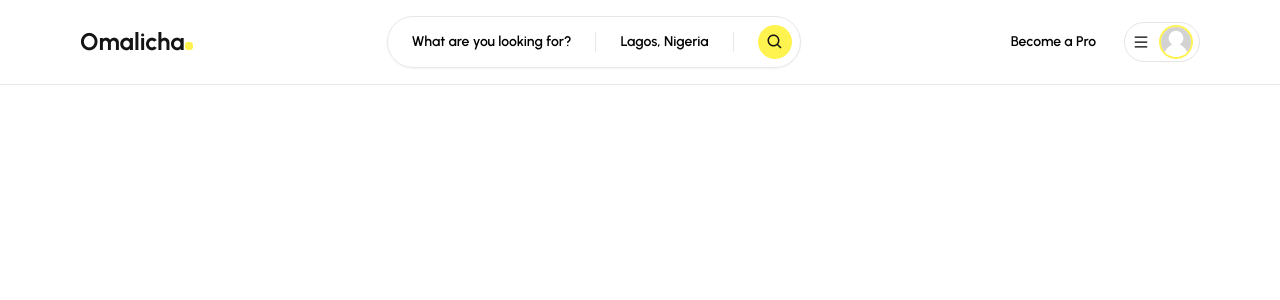
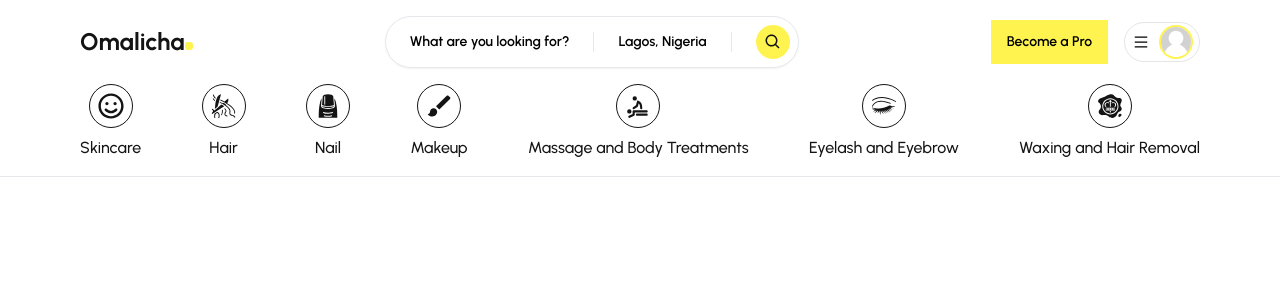
Before and after one commit to dindustack/omalicha, a Next.js app: page / in a window 1280 px wide. Shown: the top 300 px of the page. Built offline with nearby package versions, Linux system fonts and the light colour scheme; no server answers.

Commit message:
fetch category from path name

```diff
--- /dev/null
+++ b/app/components/Navbar/Category/Categories.tsx
@@ -0,0 +1,34 @@
+"use client";
+
+import React from "react";
+import { Container } from "../Container";
+import { categories } from "@/app/utils/categories";
+import { CategoryBox } from "./CategoryBox";
+import { usePathname, useSearchParams } from "next/navigation";
+
+export const NavbarCategories = () => {
+  const params = useSearchParams();
+  const category = params?.get("category");
+  const pathname = usePathname();
+
+  const isMainPage = pathname === "/";
+
+  if (!isMainPage) {
+    return null;
+  }
+  return (
+    <Container>
+      <div className="pt-4 flex flex-row items-center gap-14 md:gap-2 justify-between overflow-x-scroll no-scrollbar overscroll-none">
+        {React.Children.toArray(
+          categories.map((item) => (
+            <CategoryBox
+              label={item.label}
+              selected={category === item.label}
+              icon={item.icon}
+            />
+          ))
+        )}
+      </div>
+    </Container>
+  );
+};
--- /dev/null
+++ b/app/components/Navbar/Category/CategoryBox.tsx
@@ -0,0 +1,82 @@
+"use client";
+
+import qs from "query-string";
+import { useRouter, useSearchParams } from "next/navigation";
+import { useCallback } from "react";
+import { IconType } from "react-icons";
+
+interface ICategoryBoxProps {
+  icon: IconType;
+  label: string;
+  selected?: boolean;
+}
+
+export const CategoryBox: React.FC<ICategoryBoxProps> = ({
+  icon: Icon,
+  label,
+  selected,
+}) => {
+  const router = useRouter();
+  const params = useSearchParams();
+
+  const handleClick = useCallback(() => {
+    let currentQuery = {};
+
+    if (params) {
+      currentQuery = qs.parse(params.toString());
+    }
+
+    const updatedQuery: Record<string, string | string[]> = {
+      ...currentQuery,
+      category: label,
+    };
+
+    if (params?.get("category") === label) {
+      delete updatedQuery.category;
+    }
+
+    const url = qs.stringifyUrl(
+      {
+        url: "/",
+        query: updatedQuery,
+      },
+      { skipNull: true }
+    );
+
+    router.push(url);
+  }, [label, params, router]);
+
+  return (
+    <div
+      onClick={handleClick}
+      className={`
+    flex
+    flex-row
+    md:flex-col
+    items-center
+    justify-center
+    gap-2
+    text-black
+    hover:text-neutral-600
+    transition
+    cursor-pointer
+
+
+    `}
+    >
+      <div
+        className={`
+        border-[1px]
+        rounded-full
+      border-black
+        px-2
+        py-2
+        ${selected ? "bg-primary" : "bg-transparent"}
+      `}
+      >
+        <Icon size={26} />
+      </div>
+      <div className="font-medium text-md whitespace-nowrap">{label}</div>
+    </div>
+  );
+};
--- a/app/components/Navbar/Logo.tsx
+++ b/app/components/Navbar/Logo.tsx
@@ -5,7 +5,10 @@ import { useRouter } from "next/navigation";
 export const NavbarLogo = () => {
   const router = useRouter();
   return (
-    <div className="text-black font-bold text-2xl ">
+    <div
+      className="text-black font-bold text-2xl cursor-pointer"
+      onClick={() => router.push("/")}
+    >
       Omalicha
       <span className="w-2 h-2 bg-primary inline-flex items-center rounded-[3px]"></span>
     </div>
--- a/app/components/Navbar/Main.tsx
+++ b/app/components/Navbar/Main.tsx
@@ -5,7 +5,7 @@ import { Container } from "./Container";
 import { NavbarLogo } from "./Logo";
 import { NavbarSearch } from "./Search";
 import { NavbarUserMenu } from "./UserMenu";
-import { SafeUser } from "@/app/types";
+import { NavbarCategories } from "./Category/Categories";
 
 interface INavbarProps {
   currentUser?: User | null;
@@ -31,6 +31,7 @@ export const Navbar: React.FC<INavbarProps> = ({ currentUser }) => {
             <NavbarUserMenu currentUser={currentUser} />
           </div>
         </Container>
+        <NavbarCategories />
       </div>
     </div>
   );
--- a/app/components/Navbar/UserMenu/index.tsx
+++ b/app/components/Navbar/UserMenu/index.tsx
@@ -35,7 +35,7 @@ export const NavbarUserMenu: React.FC<INavbarUserMenu> = ({ currentUser }) => {
 
   return (
     <div className="relative">
-      <div className="flex flex-row items-center gap-3">
+      <div className="flex flex-row items-center gap-4">
         <div
           onClick={() => {}}
           className="
@@ -45,10 +45,11 @@ export const NavbarUserMenu: React.FC<INavbarUserMenu> = ({ currentUser }) => {
             font-semibold
             py-3
             px-4
-            rounded-full
             hover:bg-neutral-100
             transition
             cursor-pointer
+            bg-primary
+
             "
         >
           Become a Pro
--- a/app/globals.css
+++ b/app/globals.css
@@ -8,3 +8,18 @@ body,
   height: 100%;
   color: "#141414";
 }
+
+@layer utilities {
+  @variants responsive {
+    /* Hide scrollbar for Chrome, Safari and Opera */
+    .no-scrollbar::-webkit-scrollbar {
+      display: none;
+    }
+
+    /* Hide scrollbar for IE, Edge and Firefox */
+    .no-scrollbar {
+      -ms-overflow-style: none; /* IE and Edge */
+      scrollbar-width: none; /* Firefox */
+    }
+  }
+}
--- /dev/null
+++ b/app/utils/categories.ts
@@ -0,0 +1,60 @@
+import { IconType } from "react-icons";
+import { FaRegSmile } from "react-icons/fa";
+import {
+  GiHairStrands,
+  GiEyelashes,
+  GiFingernail,
+  GiWaxSeal,
+} from "react-icons/gi";
+import { IoMdBrush } from "react-icons/io";
+import { TbMassage } from "react-icons/tb";
+
+interface ICategory {
+  label: string;
+  icon: IconType;
+  description: string;
+}
+
+export const categories: ICategory[] = [
+  {
+    label: "Skincare",
+    icon: FaRegSmile,
+    description:
+      "Enhance the health and appearance of your skin with our rejuvenating skincare services.",
+  },
+  {
+    label: "Hair",
+    icon: GiHairStrands,
+    description:
+      "Discover the art of hairstyling with our range of hair services.",
+  },
+  {
+    label: "Nail",
+    icon: GiFingernail,
+    description:
+      "Indulge in luxurious nail care with our manicure and pedicure services.",
+  },
+  {
+    label: "Makeup",
+    icon: IoMdBrush,
+    description: "Unleash your inner beauty with our expert makeup services.",
+  },
+  {
+    label: "Massage and Body Treatments",
+    icon: TbMassage,
+    description:
+      "Experience relaxation and rejuvenation through our massage and body treatments.",
+  },
+  {
+    label: "Eyelash and Eyebrow",
+    icon: GiEyelashes,
+    description:
+      "Accentuate your eyes and frame your face with our eyelash and eyebrow services.",
+  },
+  {
+    label: "Waxing and Hair Removal",
+    icon: GiWaxSeal,
+    description:
+      "Enhance thExperience smooth skin with our waxing and hair removal services.",
+  },
+];
--- a/package.json
+++ b/package.json
@@ -24,6 +24,7 @@
     "next-auth": "^4.22.5",
     "postcss": "8.4.27",
     "prisma": "^5.1.1",
+    "query-string": "^8.1.0",
     "react": "18.2.0",
     "react-dom": "18.2.0",
     "react-hook-form": "^7.45.4",
```
Also changed, not shown: 1 other file (tests, documents, lock files or other folders).
